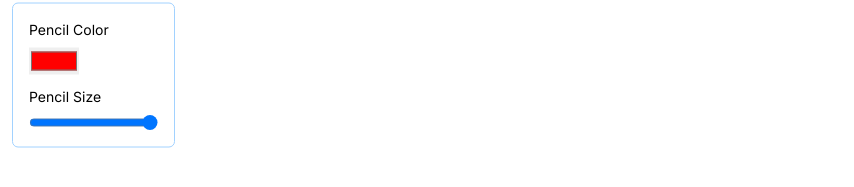
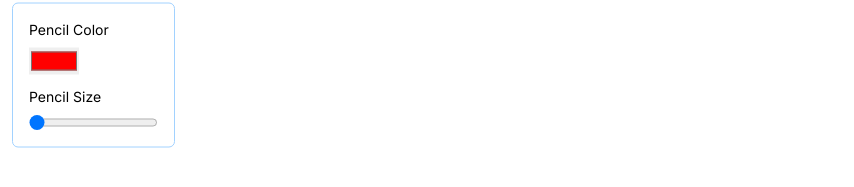
Before and after one commit to saurabh-sen/sketchbook-nextjs, a Next.js app: page / in a window 1280 px wide. Shown: the part 325-512 px from the top of the page, without its empty margins (0-854 px from the left). Built offline with nearby package versions, Linux system fonts and the light colour scheme.

Commit message:
DEV: color and erase logic is done

```diff
--- a/components/SketchBoard/SketchBoard.tsx
+++ b/components/SketchBoard/SketchBoard.tsx
@@ -1,16 +1,61 @@
 "use client"
+import { useAppSelector } from '@/GlobalStore/hooks';
 import React from 'react'
+import { selectActiveMenu } from '../Menu/MenuSlice';
+import { RootState } from '@/GlobalStore/store';
 
 const SketchBoard = () => {
 
+    const activeMenu = useAppSelector(selectActiveMenu);
+    const { color, size } = useAppSelector((state: RootState) => state.toolbox[activeMenu])
+
     const canvasRef = React.useRef<HTMLCanvasElement | null>(null);
+    const shouldDraw = React.useRef<boolean>(false);
+
     React.useEffect(() => {
-        if(!canvasRef.current) return;
+        const canvas = canvasRef.current as HTMLCanvasElement;
+        const ctx = canvas.getContext('2d') as CanvasRenderingContext2D;
+        if (!ctx) return;
+        const setConfig = () => {
+            ctx.strokeStyle = color;
+            ctx.lineWidth = size;
+        }
+        setConfig();
+    }, [activeMenu, color, size]);
+
+    React.useLayoutEffect(() => {
+        if (!canvasRef.current) return;
         const canvas = canvasRef.current;
         const ctx = canvas.getContext('2d') as CanvasRenderingContext2D;
-        if(!ctx) return;
+        if (!ctx) return;
         canvas.width = window.innerWidth;
         canvas.height = window.innerHeight;
+
+        const handleMouseDown = (e: MouseEvent) => {
+            shouldDraw.current = true;
+            ctx.beginPath();
+            ctx.moveTo(e.clientX, e.clientY);
+        }
+
+        const handleMouseMove = (e: MouseEvent) => {
+            if (!shouldDraw.current) return;
+            ctx.lineTo(e.clientX, e.clientY);
+            ctx.stroke();
+        }
+
+        const handleMouseUp = () => {
+            shouldDraw.current = false;
+        }
+
+        canvas.addEventListener('mousedown', handleMouseDown);
+        canvas.addEventListener('mousemove', handleMouseMove);
+        canvas.addEventListener('mouseup', handleMouseUp);
+
+        return () => {
+            canvas.removeEventListener('mousedown', handleMouseDown);
+            canvas.removeEventListener('mousemove', handleMouseMove);
+            canvas.removeEventListener('mouseup', handleMouseUp);
+        }
     }, []);
 
     return (
--- a/components/Toolbox/Toolbox.tsx
+++ b/components/Toolbox/Toolbox.tsx
@@ -4,14 +4,14 @@ import styles from './Toolbox.module.css'
 import { useAppDispatch, useAppSelector } from '@/GlobalStore/hooks'
 import { handleToolboxClick } from './ToolboxSlice'
 import { MENUITEMS } from '@/utils/constants'
-import { selectPencil, selectEraser } from './ToolboxSlice'
 import { selectActiveMenu } from '../Menu/MenuSlice'
+import { RootState } from '@/GlobalStore/store'
 
 const Toolbox = () => {
 
   const dispatch = useAppDispatch();
-  const pencil = useAppSelector(selectPencil);
-  const eraser = useAppSelector(selectEraser);
+  const pencil = useAppSelector((state:RootState) => state.toolbox[MENUITEMS.PENCIL]);
+  const eraser = useAppSelector((state:RootState) => state.toolbox[MENUITEMS.ERASER]);
   const activeMenu = useAppSelector(selectActiveMenu);
 
   const handleColorPicker = (e: React.ChangeEvent<HTMLInputElement>) => {
@@ -35,7 +35,7 @@ const Toolbox = () => {
       }
       <div className={styles.toolboxItem}>
         <h3 className={styles.toolboxItemText}>Pencil Size</h3>
-        <input type="range" min={1} max={10} step={1} className={styles.slider} onChange={handleSize} />
+        <input type="range" min={1} max={activeMenu === "ERASER" ? 100 : 10} step={1} className={styles.slider} onChange={handleSize} value={activeMenu === 'ERASER' ? eraser.size : pencil.size} />
       </div>
     </div>
   )
--- a/components/Toolbox/ToolboxSlice.ts
+++ b/components/Toolbox/ToolboxSlice.ts
@@ -24,11 +24,11 @@ interface IActionButton {
 const initialState: IToolboxState = {
     [MENUITEMS.PENCIL]: {
         color: '#ff0000',
-        size: 3
+        size: 1
     },
     [MENUITEMS.ERASER]: {
         color: '#ffffff',
-        size: 10
+        size: 1
     },
 };
 
@@ -45,7 +45,4 @@ const toolboxSlice = createSlice({
 
 export const { handleToolboxClick } = toolboxSlice.actions;
 
-export const selectPencil = (state: RootState) => state.toolbox[MENUITEMS.PENCIL];
-export const selectEraser = (state: RootState) => state.toolbox[MENUITEMS.ERASER];
-
 export default toolboxSlice.reducer;
```
